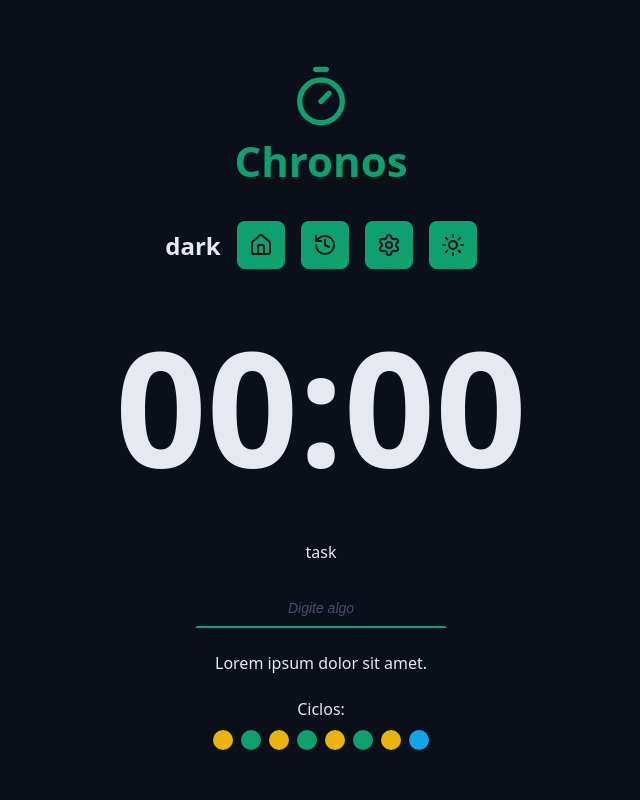
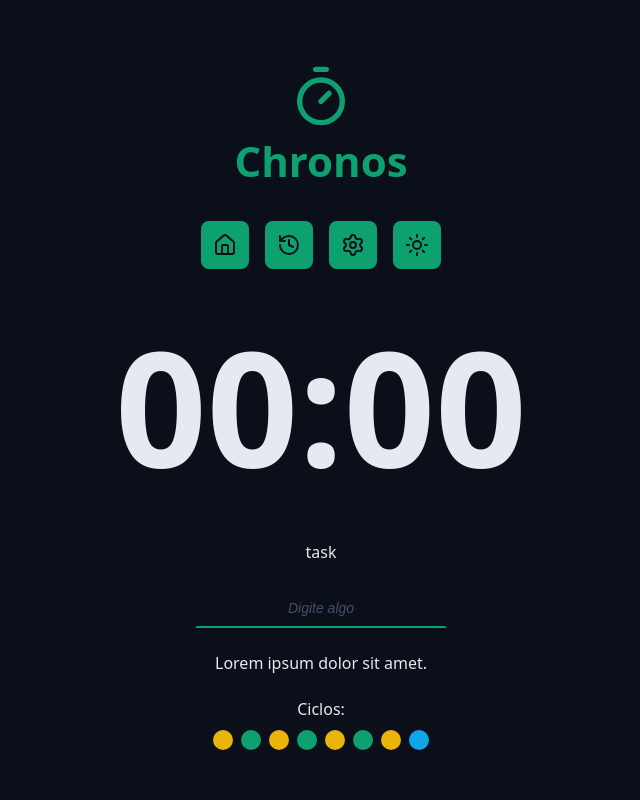
Before and after one commit to AndersonGut/chronos-pomodoro, a React (Vite) app: page / in a window 1280 px wide. Shown: the top 800 px of the page, without its empty margins (319-959 px from the left). Built offline with nearby package versions, Linux system fonts and the light colour scheme.

Commit message:
Salvando o tema no localStorage e trocando o ícone

```diff
--- a/src/components/Menu/index.tsx
+++ b/src/components/Menu/index.tsx
@@ -1,11 +1,19 @@
-import { HistoryIcon, HouseIcon, SettingsIcon, SunIcon } from 'lucide-react';
+import { HistoryIcon, HouseIcon, MoonIcon, SettingsIcon, SunIcon } from 'lucide-react';
 import styles from './styles.module.css';
 import { useState, useEffect } from 'react';
 
 type AvailableThemes = 'dark' | 'light';
 
 export function Menu() {
-  const [theme, setTheme] = useState<AvailableThemes>('dark');
+  const [theme, setTheme] = useState<AvailableThemes>(() => {
+    const storedTheme = localStorage.getItem('theme') as AvailableThemes || 'dark';
+    return storedTheme;
+  });
+
+  const nextThemeIcon = {
+    dark: <SunIcon />,
+    light: <MoonIcon />
+  };
 
   function handleToggleTheme(
     event: React.MouseEvent<HTMLAnchorElement, MouseEvent>,
@@ -18,26 +26,13 @@
     });
   }
 
-  /*  useEffect(() => {
-    console.log('', Date.now());
-  });
-
-   useEffect(() => {
-    console.log('', Date.now());
-  }, []);
- */
   useEffect(() => {
-    console.log('theme mudou', theme, Date.now());
     document.documentElement.setAttribute('data-theme', theme);
-
-    return () => {
-      console.log('Olha, este componente será atualizado');
-    };
+    localStorage.setItem('theme', theme);
   }, [theme]);
 
   return (
     <nav className={styles.menu}>
-      <h1>{theme}</h1>
       <a
         className={styles.menuLink}
         href='#'
@@ -72,7 +67,7 @@
         title='Modo Claro'
         onClick={handleToggleTheme}
       >
-        <SunIcon />
+        {nextThemeIcon[theme]}
       </a>
     </nav>
   );
```
